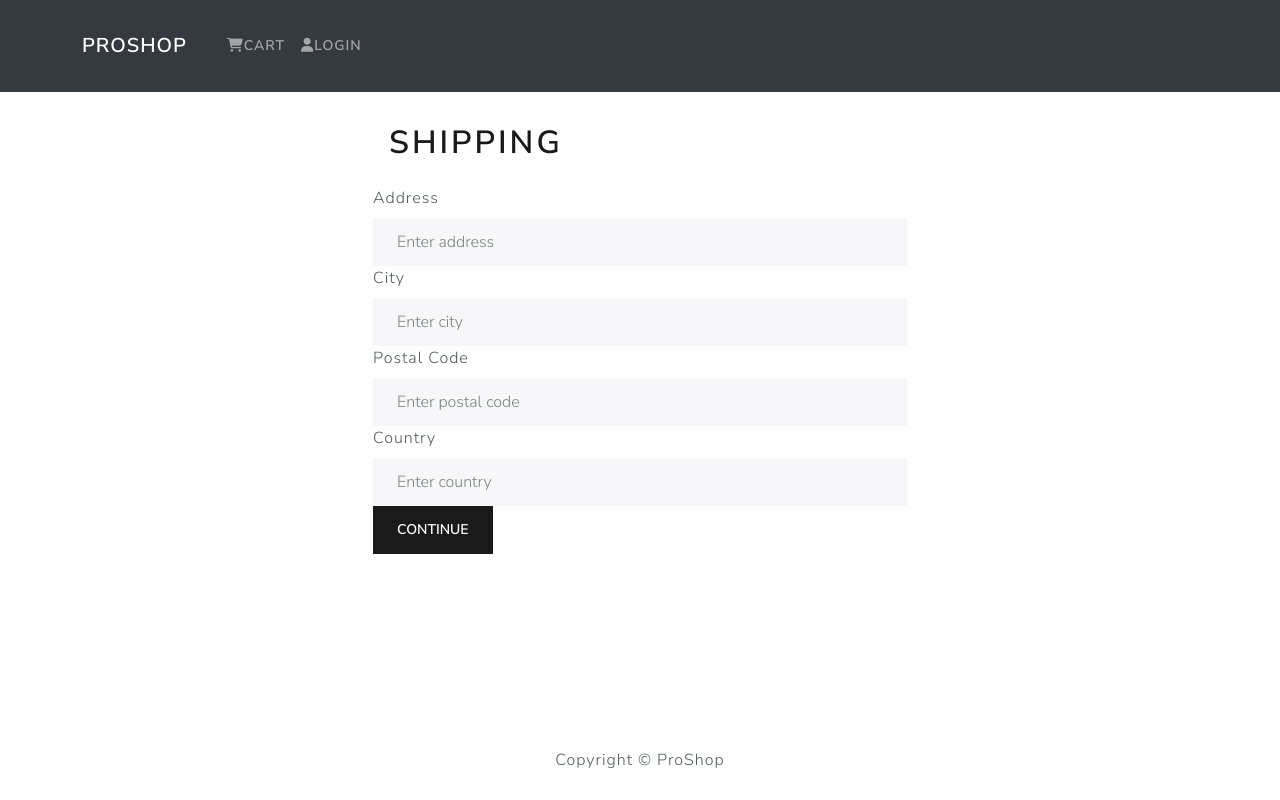
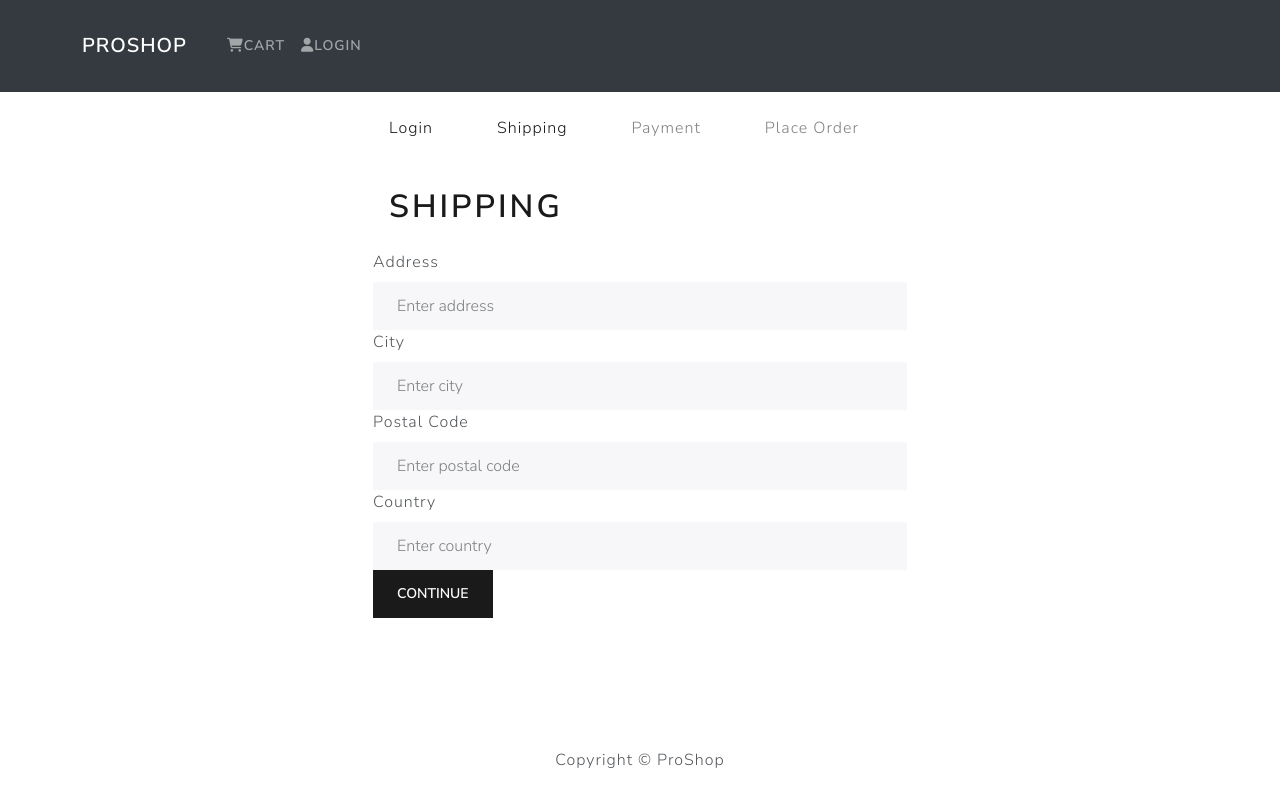
Before and after one commit to ShamaHamilton/proshop, a React (Create React App) app in the folder frontend/: page /shipping in a window 1280 px wide. Built offline with nearby package versions, Linux system fonts and the light colour scheme.

Commit message:
frontend - Checkout Steps Component.

```diff
--- /dev/null
+++ b/frontend/src/components/CheckoutSteps.js
@@ -0,0 +1,50 @@
+import { Nav } from 'react-bootstrap'
+import { LinkContainer } from 'react-router-bootstrap'
+
+const CheckoutSteps = ({ step1, step2, step3, step4 }) => {
+  return (
+    <Nav className="justify-content-center mb-4">
+      <Nav.Item>
+        {step1 ? (
+          <LinkContainer to="/login">
+            <Nav.Link>Login</Nav.Link>
+          </LinkContainer>
+        ) : (
+          <Nav.Link disabled>Login</Nav.Link>
+        )}
+      </Nav.Item>
+
+      <Nav.Item>
+        {step2 ? (
+          <LinkContainer to="/shipping">
+            <Nav.Link>Shipping</Nav.Link>
+          </LinkContainer>
+        ) : (
+          <Nav.Link disabled>Shipping</Nav.Link>
+        )}
+      </Nav.Item>
+
+      <Nav.Item>
+        {step3 ? (
+          <LinkContainer to="/payment">
+            <Nav.Link>Payment</Nav.Link>
+          </LinkContainer>
+        ) : (
+          <Nav.Link disabled>Payment</Nav.Link>
+        )}
+      </Nav.Item>
+
+      <Nav.Item>
+        {step4 ? (
+          <LinkContainer to="/placeorder">
+            <Nav.Link>Place Order</Nav.Link>
+          </LinkContainer>
+        ) : (
+          <Nav.Link disabled>Place Order</Nav.Link>
+        )}
+      </Nav.Item>
+    </Nav>
+  )
+}
+
+export default CheckoutSteps
--- a/frontend/src/screens/ShippingScreen.js
+++ b/frontend/src/screens/ShippingScreen.js
@@ -4,6 +4,7 @@
 import { Form, Button } from 'react-bootstrap'
 
 import FormContainer from '../components/FormContainer'
+import CheckoutSteps from '../components/CheckoutSteps'
 import { saveShippingAddress } from '../actions/cartActions'
 
 const ShippingScreen = () => {
@@ -27,6 +28,7 @@
 
   return (
     <FormContainer>
+      <CheckoutSteps step1 step2 />
       <h1>Shipping</h1>
       <Form onSubmit={submitHandler}>
         <Form.Group controlId="address">
```
